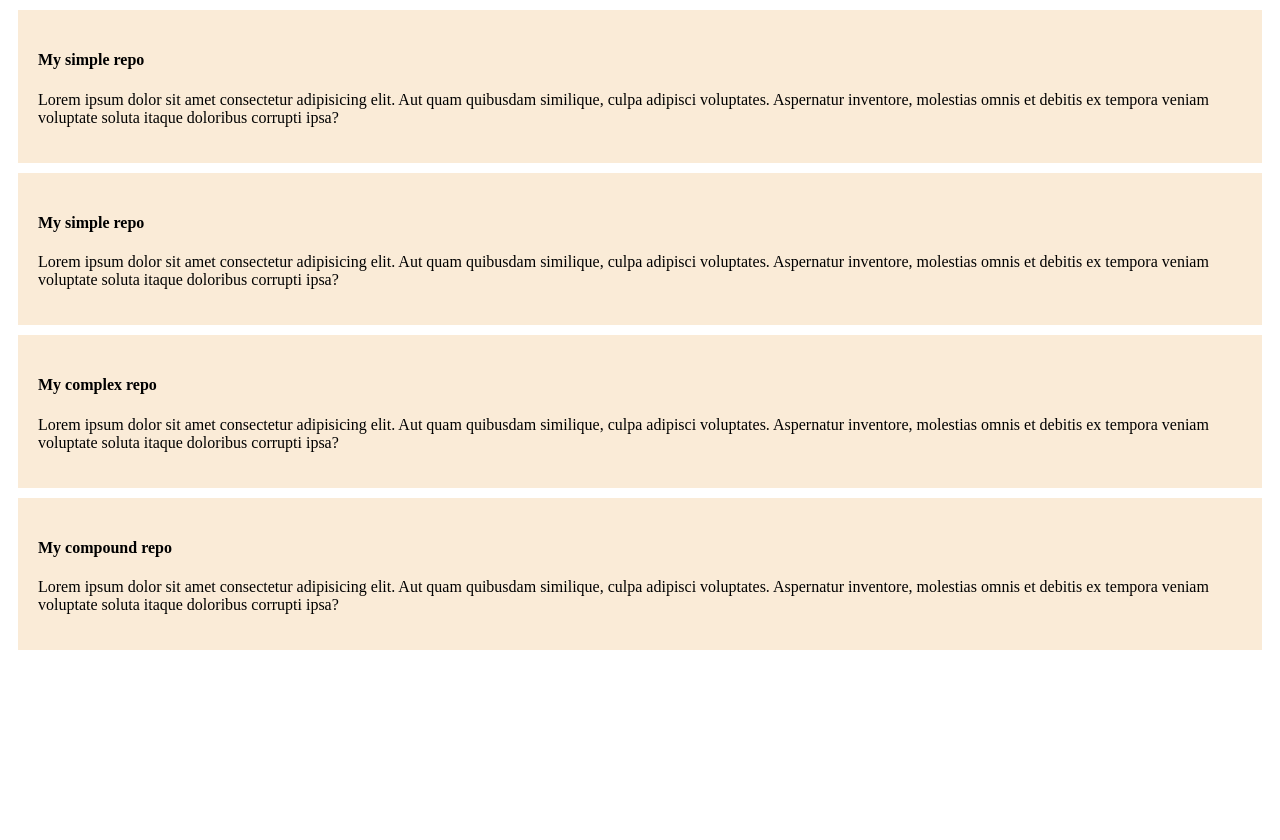
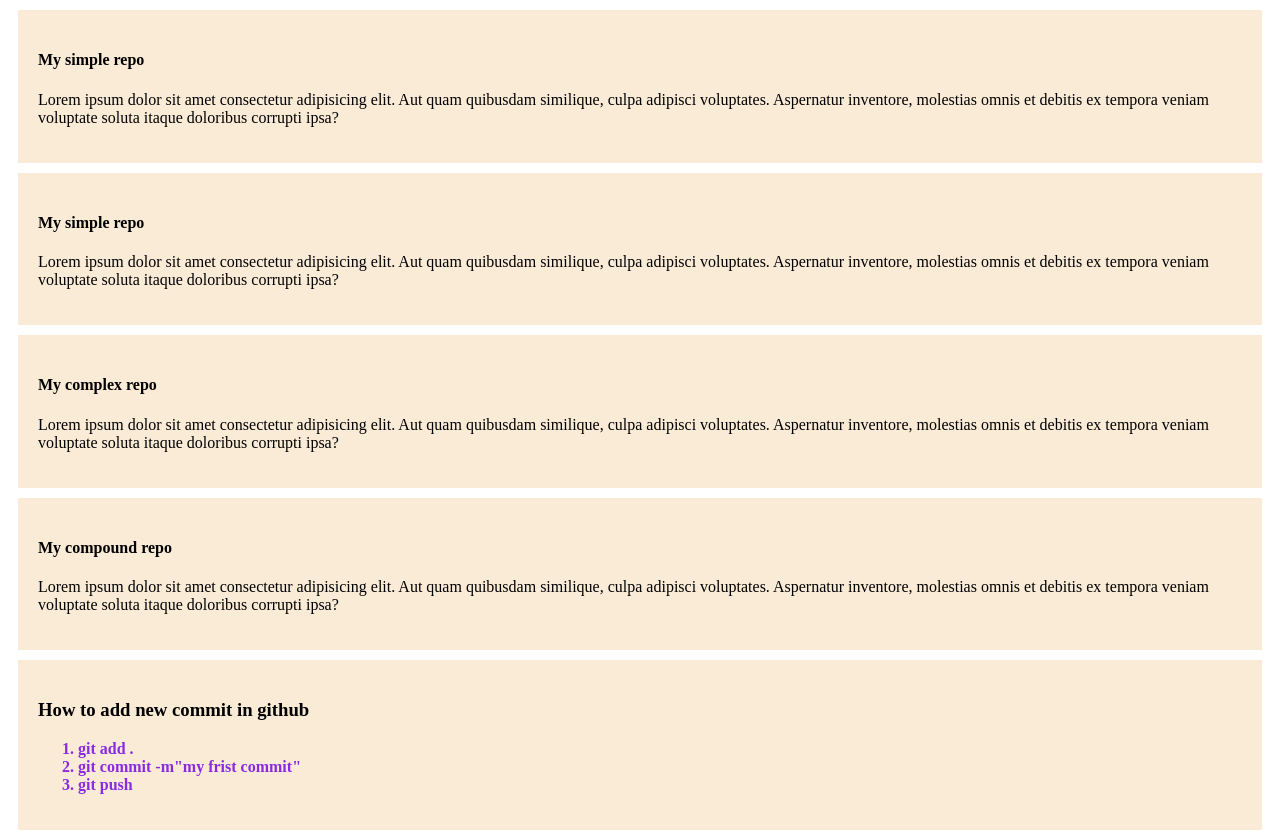
Before and after one commit to halimaislam1/my-simple-repository, a plain HTML site: page index.html in a window 1280 px wide. Before the commit the page ends 800 px from the top, so only its background shows below. Drawn offline with Linux system fonts and the light colour scheme.

Commit message:
add list & style

```diff
--- a/index.html
+++ b/index.html
@@ -21,7 +21,13 @@
         <h4>My compound repo</h4>
         <p>Lorem ipsum dolor sit amet consectetur adipisicing elit. Aut quam quibusdam similique, culpa adipisci voluptates. Aspernatur inventore, molestias omnis et debitis ex tempora veniam voluptate soluta itaque doloribus corrupti ipsa?</p>
     </div>
-
-
+    <div>
+        <h3>How to add new commit in github</h3>
+            <ol>
+                <li>git add .</li>
+                <li>git commit -m"my frist commit"</li>
+                <li>git push</li>
+            </ol>
+    </div>
 </body>
 </html>
--- a/styles/blog.css
+++ b/styles/blog.css
@@ -3,3 +3,8 @@ div{
     padding: 20px;
     margin: 10px;
 }
+ol{
+    color: blueviolet;
+    font-weight: bolder;
+    text-shadow: black;
+}
```
